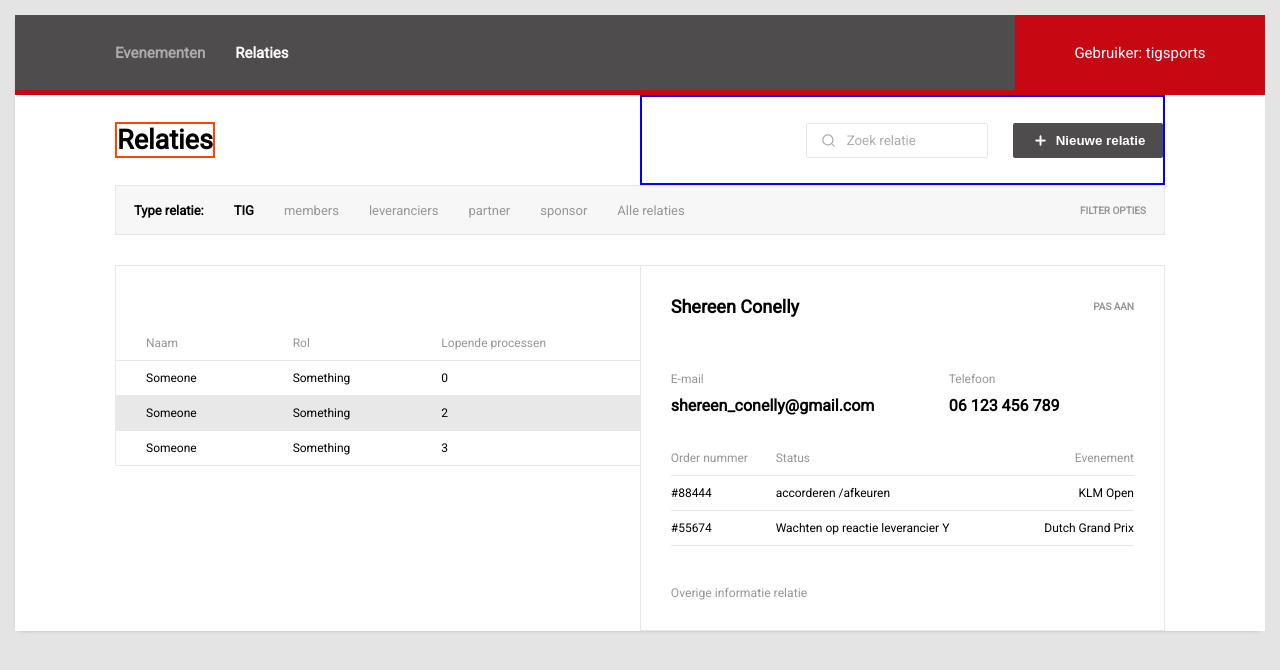
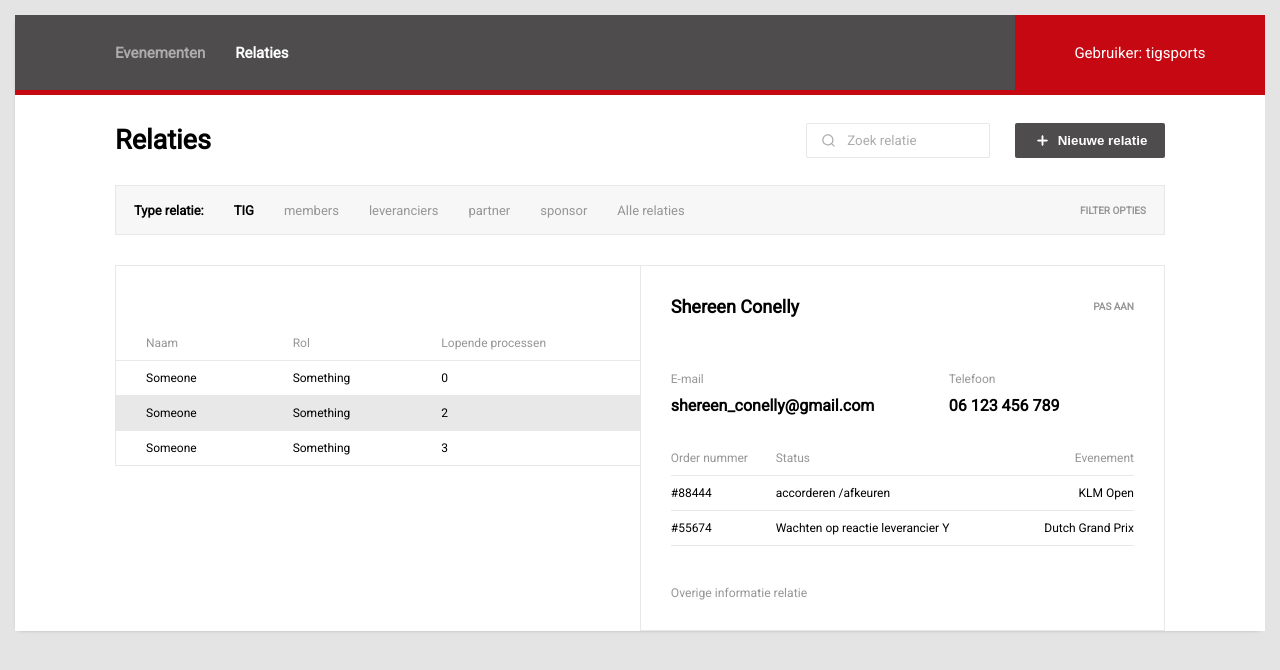
Before and after one commit to WiliTheSParrow/LeVarne_Exercise-1, a plain HTML site: page src/index.html in a window 1280 px wide. Drawn offline with nearby package versions, Linux system fonts and the light colour scheme.

Commit message:
resp fixed

```diff
--- a/src/css/_component.scss
+++ b/src/css/_component.scss
@@ -45,15 +45,12 @@
             ///////////////////////////////////////
             // CONTENT - TITLE, INPUT, BUTTON
             &--title {
-                border: 2px solid orangered;
                 font-size: 2.7rem;
                 font-weight: bold;
                 align-self: center;
             }
 
             &--input {
-                border: 2px solid blue;
-
                 @include respond(tab-land) {
                     margin-bottom: 1rem;
                 }
```
Also changed, not shown: src/css/style.css, 1 other file.
